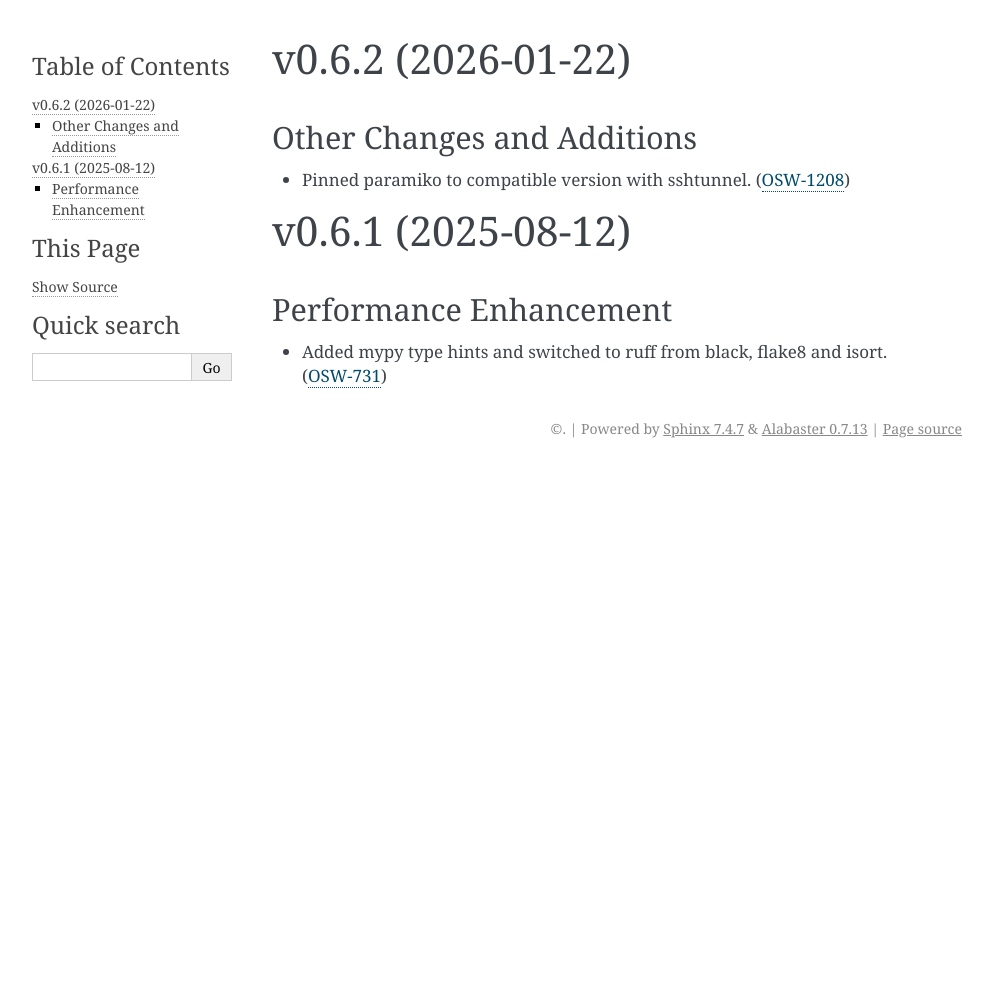
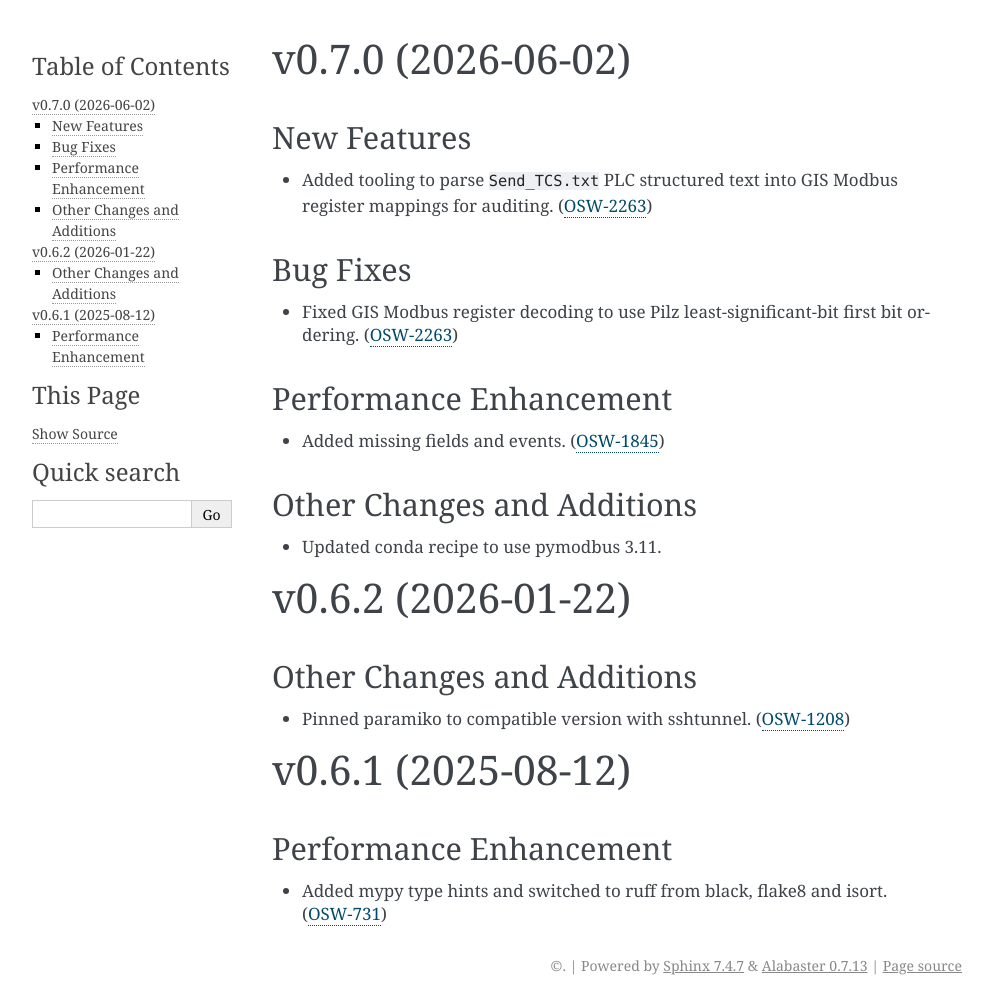
Before and after one commit to lsst-ts/ts_gis, a Sphinx documentation site: the page built from doc/version_history.rst, in a window 1280 px wide. Shown: the whole page, without its empty margins (148-1141 px from the left). Built offline with Sphinx 7.4.7, drawn with Linux system fonts in a browser that asks for light colours; before the commit the page ends 900 px from its top, so only the background shows below that.

Commit message:
Update version history.

```diff
--- a/doc/news/+511ce75a.misc.rst
+++ /dev/null
@@ -1 +0,0 @@
-Updated conda recipe to use pymodbus 3.11.
--- a/doc/news/OSW-1845.perf.rst
+++ /dev/null
@@ -1 +0,0 @@
-Added missing fields and events.
--- a/doc/news/OSW-2263.bugfix.rst
+++ /dev/null
@@ -1 +0,0 @@
-Fixed GIS Modbus register decoding to use Pilz least-significant-bit first bit ordering.
--- a/doc/news/OSW-2263.feature.rst
+++ /dev/null
@@ -1 +0,0 @@
-Added tooling to parse ``Send_TCS.txt`` PLC structured text into GIS Modbus register mappings for auditing.
--- a/doc/version_history.rst
+++ b/doc/version_history.rst
@@ -1,3 +1,30 @@
+v0.7.0 (2026-06-02)
+===================
+
+New Features
+------------
+
+- Added tooling to parse ``Send_TCS.txt`` PLC structured text into GIS Modbus register mappings for auditing. (`OSW-2263 <https://rubinobs.atlassian.net//browse/OSW-2263>`_)
+
+
+Bug Fixes
+---------
+
+- Fixed GIS Modbus register decoding to use Pilz least-significant-bit first bit ordering. (`OSW-2263 <https://rubinobs.atlassian.net//browse/OSW-2263>`_)
+
+
+Performance Enhancement
+-----------------------
+
+- Added missing fields and events. (`OSW-1845 <https://rubinobs.atlassian.net//browse/OSW-1845>`_)
+
+
+Other Changes and Additions
+---------------------------
+
+- Updated conda recipe to use pymodbus 3.11.
+
+
 v0.6.2 (2026-01-22)
 ===================
 
```
